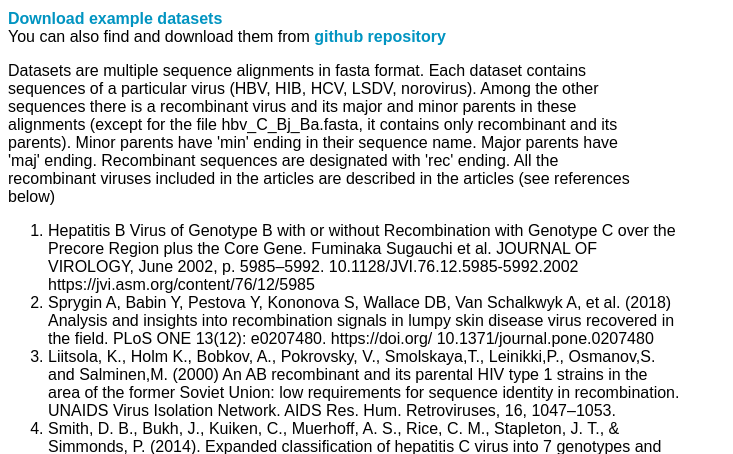
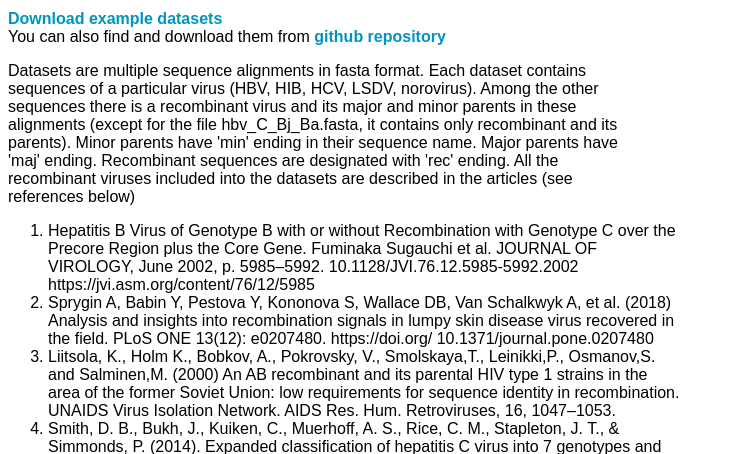
Before and after one commit to babinyurii/recan_gui, a Django app: page /example_datasets/ in a window 1280 px wide. Shown: the part 47-501 px from the top of the page, without its empty margins (0-733 px from the left). Run offline with Django 4.2, Linux system fonts and the light colour scheme.

Commit message:
correct typo in dataset template

```diff
--- a/templates/example_datasets.html
+++ b/templates/example_datasets.html
@@ -12,7 +12,7 @@ Among the other sequences there is a recombinant virus and its major and minor p
 the file hbv_C_Bj_Ba.fasta, it contains only recombinant and its parents).
 Minor parents have 'min' ending in their sequence name. Major parents have 'maj' ending.
 Recombinant sequences are designated with 'rec' ending.
-All the recombinant viruses included in the articles are described in the articles (see references below)
+All the recombinant viruses included into the datasets are described in the articles (see references below)
 </p>
 
 <p >
```
